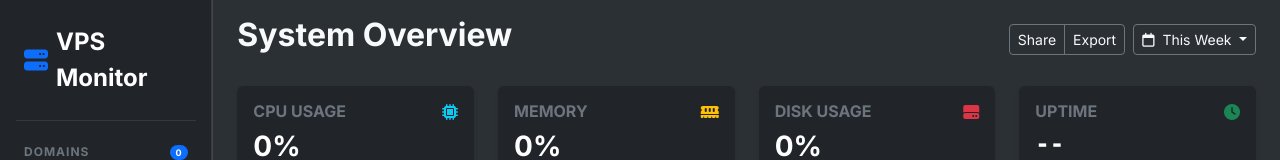
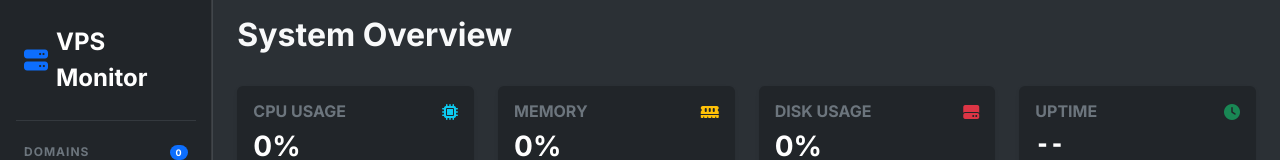
Before and after one commit to apurboislam/lb-monitor, a website: page public/index.html in a window 1280 px wide. Shown: the top 160 px of the page. Drawn offline with nearby package versions, Linux system fonts and the light colour scheme; no server answers.

Commit message:
feat: remove toolbar buttons from index.html and add auto-selection for the first domain in app.js.

```diff
--- a/public/index.html
+++ b/public/index.html
@@ -76,15 +76,6 @@
                 <!-- Desktop Header & Controls -->
                 <div class="d-flex justify-content-between flex-wrap flex-md-nowrap align-items-center pt-3 pb-2 mb-3">
                     <h1 class="h2 text-light fw-bold" id="page-title">System Overview</h1>
-                    <div class="btn-toolbar mb-2 mb-md-0">
-                        <div class="btn-group me-2">
-                            <button type="button" class="btn btn-sm btn-outline-secondary text-light">Share</button>
-                            <button type="button" class="btn btn-sm btn-outline-secondary text-light">Export</button>
-                        </div>
-                        <button type="button" class="btn btn-sm btn-outline-secondary dropdown-toggle text-light">
-                            <i class="fa-regular fa-calendar me-1"></i> This Week
-                        </button>
-                    </div>
                 </div>
 
                 <!-- Resource Cards -->
--- a/public/js/app.js
+++ b/public/js/app.js
@@ -63,6 +63,11 @@ document.addEventListener('DOMContentLoaded', () => {
         if (!domains.has(domain)) {
             domains.add(domain);
             renderSidebar();
+
+            // Auto-select first domain
+            if (!currentDomain) {
+                switchDomain(domain);
+            }
         }
     });
 
```
